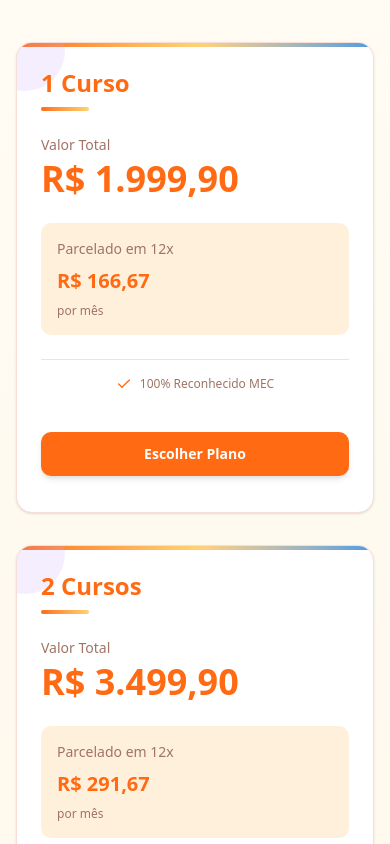
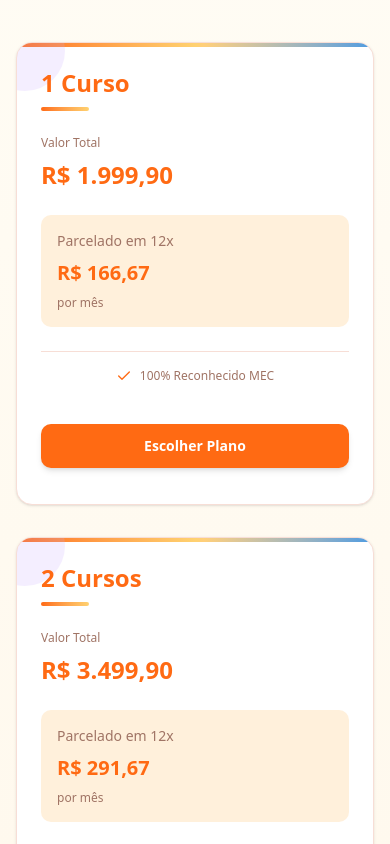
Before and after one commit to IsraelMends/Tecnico-Global, a Next.js app: page / in a window 390 px wide. Shown: the part 5460-6304 px from the top of the page. Built offline with nearby package versions, Linux system fonts and the light colour scheme.

Commit message:
Melhorar tamanho e evitar truncamento do valor total
cgen-eea1f28da2e3487dbfdd21b630f37bbd

```diff
--- a/src/components/pricing/pricing-card.tsx
+++ b/src/components/pricing/pricing-card.tsx
@@ -74,14 +74,14 @@ export function PricingCard({ tier }: PricingCardProps) {
         <div className="flex-1 space-y-6">
           <div className="pricing-amount">
             <p
-              className={`text-sm font-medium mb-1 ${
+              className={`text-xs font-medium mb-2 ${
                 isPopular ? "text-white" : "text-muted-foreground"
               }`}
             >
               Valor Total
             </p>
             <p
-              className={`text-4xl font-black ${
+              className={`text-2xl sm:text-3xl lg:text-4xl font-black break-words ${
                 isPopular ? "text-white" : "text-[var(--primary)]"
               }`}
             >
```
